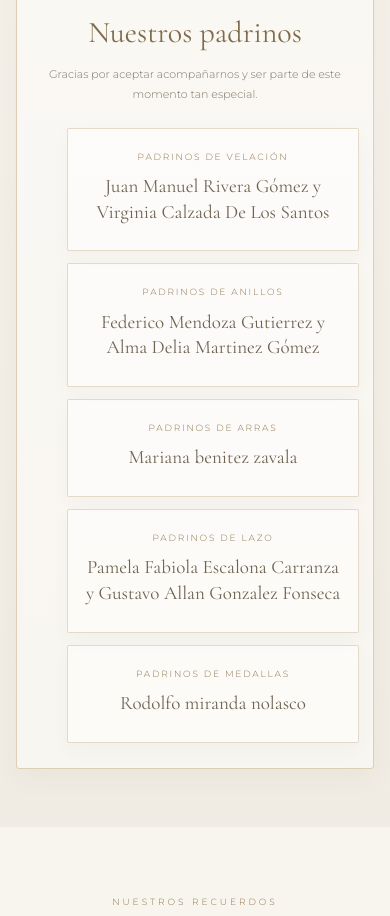
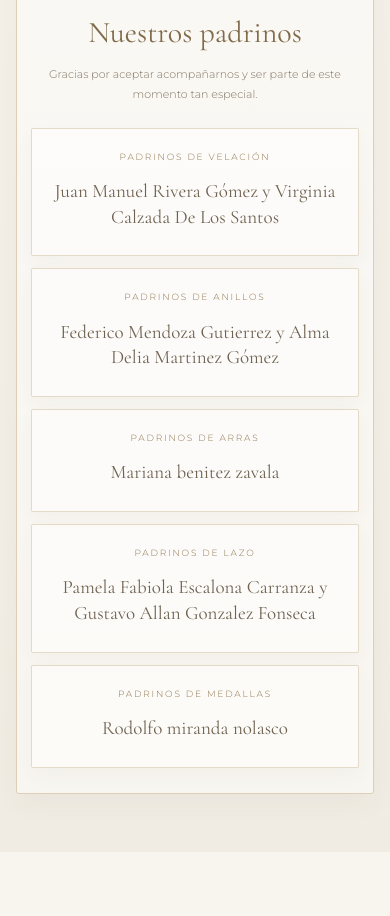
Before and after one commit to naimgonz15/Invitaci-n-de-Manuel-Quetzaly, a plain HTML site: page index.html in a window 390 px wide. Shown: the part 3420-4336 px from the top of the page. Drawn offline with nearby package versions, Linux system fonts and the light colour scheme.

Commit message:
index.html

```diff
--- a/index.html
+++ b/index.html
@@ -1457,13 +1457,22 @@ h2 { line-height: 1.08; }
   .dress-icons { gap: 14px; }
   .btn-confirmar { padding: 12px 15px; font-size: 11px; }
 }
-  * Distribución equilibrada para los cinco tipos de padrinos */
+/* DISTRIBUCIÓN EQUILIBRADA DE LOS CINCO TIPOS DE PADRINOS */
 .sponsors-grid {
+  display: grid;
   grid-template-columns: repeat(6, minmax(0, 1fr));
+  gap: 14px;
+  align-items: stretch;
 }
 .sponsors-grid .sponsor-card {
   grid-column: span 2;
-}
+  min-width: 0;
+  text-align: center;
+  display: flex;
+  flex-direction: column;
+  justify-content: center;
+}
+/* Tres tarjetas arriba y dos centradas en la segunda fila */
 .sponsors-grid .sponsor-card:nth-child(4) {
   grid-column: 2 / span 2;
 }
@@ -1471,12 +1480,16 @@ h2 { line-height: 1.08; }
   grid-column: 4 / span 2;
 }
 @media (max-width: 700px) {
-  .sponsors-grid { grid-template-columns: 1fr; }
+  .sponsors-grid {
+    grid-template-columns: minmax(0, 1fr);
+    gap: 12px;
+  }
   .sponsors-grid .sponsor-card,
   .sponsors-grid .sponsor-card:nth-child(4),
-.sponsors-grid .sponsor-card:nth-child(5) {
-  grid-column: 4 / span 2;
-}}
+  .sponsors-grid .sponsor-card:nth-child(5) {
+    grid-column: 1;
+  }
+}
 
 </style>
 
```
